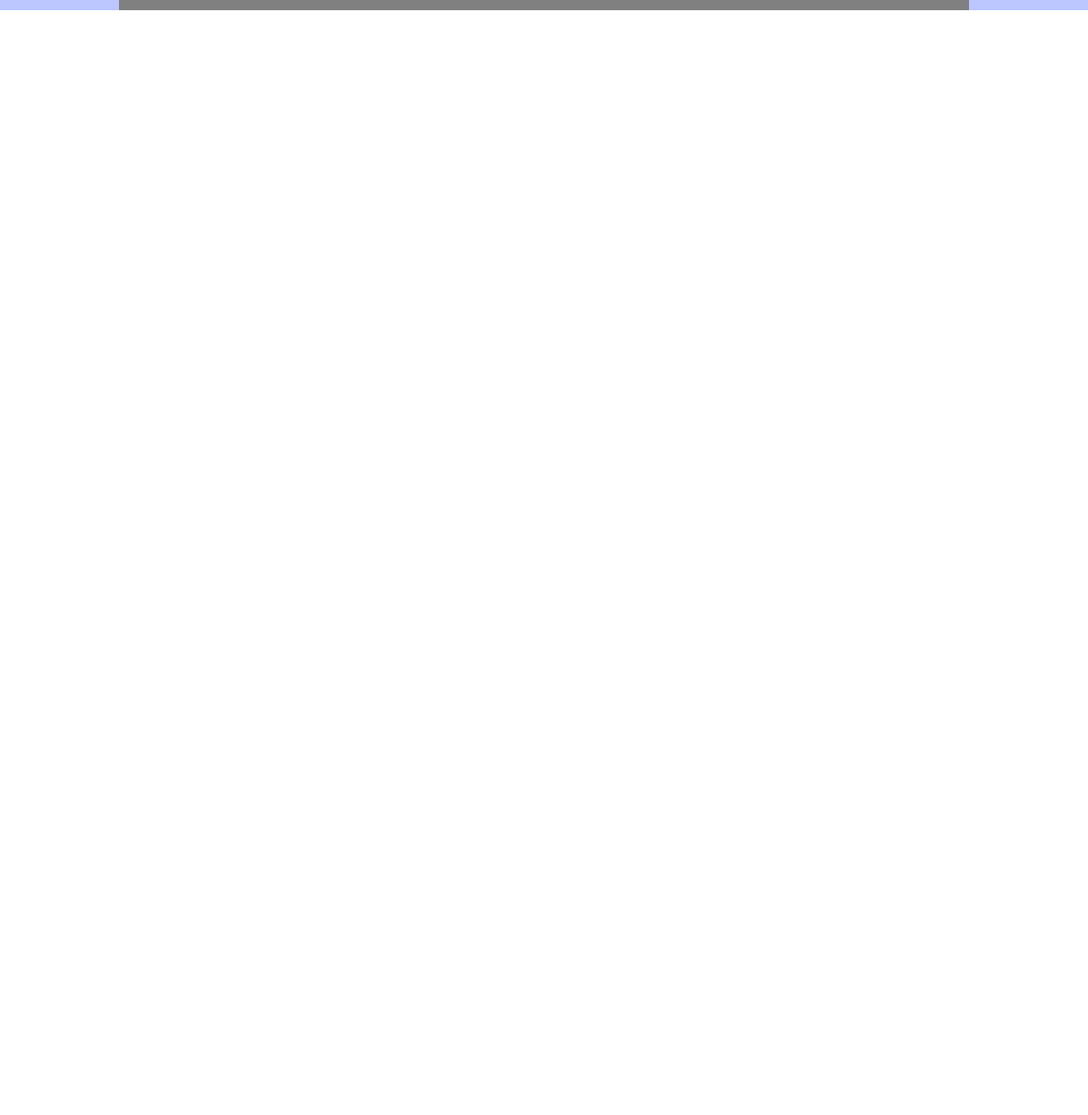
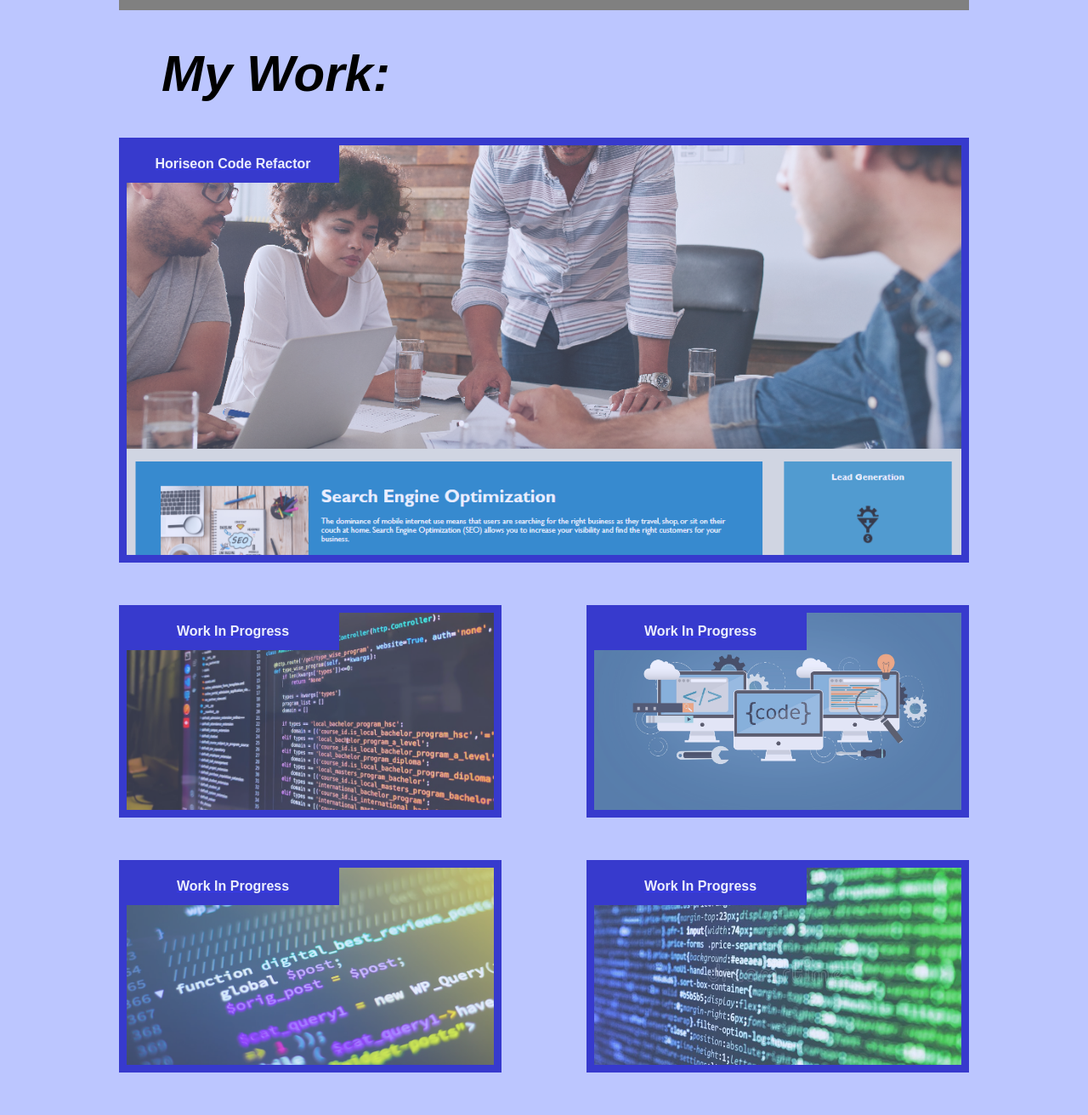
Before and after one commit to MarioT573/Mario-Trigueros-Portfolio, a plain HTML site: page index.html in a window 1280 px wide. Shown: the part 1416-2728 px from the top of the page at 85% size. Before the commit the page ends 1428 px from the top, so only its background shows below. Drawn offline with Linux system fonts and the light colour scheme.

Commit message:
Third Commit

```diff
--- a/assets/css/style.css
+++ b/assets/css/style.css
@@ -67,7 +67,7 @@ main {
 }
 
 /* Styling for the "About Me" article title */
-article h2 {
+h2 {
     font-size: 60px;
     font-style: oblique;
 }
@@ -77,3 +77,121 @@ article p {
     font-size: 20px;
     margin-bottom: 25px;
 }
+
+/* Formatting to align the "My Work" title with the "About Me" title */
+.myWorkTitle {
+    max-width: 1000px;
+    width: 100%;
+    padding: 30px 50px;
+    margin: 0px auto 0px;
+}
+
+.workProjects {
+    display: flex;
+    justify-content: center;
+    flex-wrap: wrap;
+    max-width: 1000px;
+    width: 100%;
+    height: 1150px;
+    text-align: center;
+    border: 0px solid transparent;
+    margin: 0% auto 0%;
+}
+
+section h3 {
+    padding: 10px;
+    max-width: 250px;
+    width: 100%;
+    background-color: rgb(0, 0, 185);
+    color: white;
+}
+
+.firstProject {
+    background-image: url(../images/firstproject.png);
+    background-size: cover;
+    background-position: center;
+    width: 1000px;
+    height: 500px;
+    background-color: lightblue;
+    margin: 0px;
+    padding: 0px;
+    border: 9px solid rgb(0, 0, 185);
+    opacity: 0.7;
+    transition: 0.4s;
+}
+
+.firstProject:hover {
+    opacity: 1;
+}
+
+.secondProject {
+    background-image: url(../images/secondproject.png);
+    background-size: cover;
+    background-position: center;
+    width: 450px;
+    height: 250px;
+    background-color: lightblue;
+    margin: 0px 100px 0px 0px;
+    padding: 0%;
+    border: 9px solid rgb(0, 0, 185);
+    opacity: 0.7;
+    transition: 0.4s;
+}
+
+.secondProject:hover {
+    opacity: 1;
+}
+
+.thirdProject {
+    background-image: url(../images/thirdproject.png);
+    background-size: cover;
+    background-position: center;
+    width: 450px;
+    height: 250px;
+    background-color: lightblue;
+    margin: 0px;
+    padding: 0px;
+    border: 9px solid rgb(0, 0, 185);
+    opacity: 0.7;
+    transition: 0.4s;
+}
+
+.thirdProject:hover {
+    opacity: 1;
+}
+
+.fourthProject {
+    background-image: url(../images/fourthproject.png);
+    background-size: cover;
+    background-position: center;
+    width: 450px;
+    height: 250px;
+    background-color: lightblue;
+    margin: 0px 100px 0px 0px;
+    padding: 0px;
+    border: 9px solid rgb(0, 0, 185);
+    opacity: 0.7;
+    transition: 0.4s;
+}
+
+.fourthProject:hover {
+    opacity: 1;
+}
+
+.fifthProject {
+    background-image: url(../images/fifthproject.png);
+    background-size: cover;
+    background-position: center;
+    width: 450px;
+    height: 250px;
+    background-color: lightblue;
+    margin: 0px;
+    padding: 0px;
+    border: 9px solid rgb(0, 0, 185);
+    opacity: 0.7;
+    transition: 0.4s;
+}
+
+.fifthProject:hover {
+    opacity: 1;
+}
--- a/index.html
+++ b/index.html
@@ -32,7 +32,35 @@
             <p>After 4 years of College following my other passion of physically working with computers through Information Technology and Networking studies, I decided to switch gears into learning the ins and outs of coding with languages such as Python. Now I am furthering my studies with the UofT SCS Coding Bootcamp for fullstack web development.</p>
         </article>
 
-        <section>
+        <div>
+            <h2 class="myWorkTitle">My Work:</h2>
+        </div>
+
+        <section class="workProjects">
+            <a href="https://mariot573.github.io/Module-1-Challenge/" target="_blank">
+            <div class="firstProject">
+                <h3>Horiseon Code Refactor</h3>
+            </div></a>
+
+            <a href="https://github.com/MarioT573" target="_blank">
+            <div class="secondProject">
+                <h3>Work In Progress</h3>
+            </div></a>
+
+            <a href="https://github.com/MarioT573" target="_blank">
+            <div class="thirdProject">
+                <h3>Work In Progress</h3>
+            </div></a>
+
+            <a href="https://github.com/MarioT573" target="_blank">
+            <div class="fourthProject">
+                <h3>Work In Progress</h3>
+            </div></a>
+
+            <a href="https://github.com/MarioT573" target="_blank">
+            <div class="fifthProject">
+                <h3>Work In Progress</h3>
+            </div></a>
 
         </section>
     </main>
```
Also changed, not shown: assets/images/fifthproject.png (added), assets/images/firstproject.png (added), assets/images/fourthproject.png (added), assets/images/secondproject.png (added), assets/images/thirdproject.png (added).
